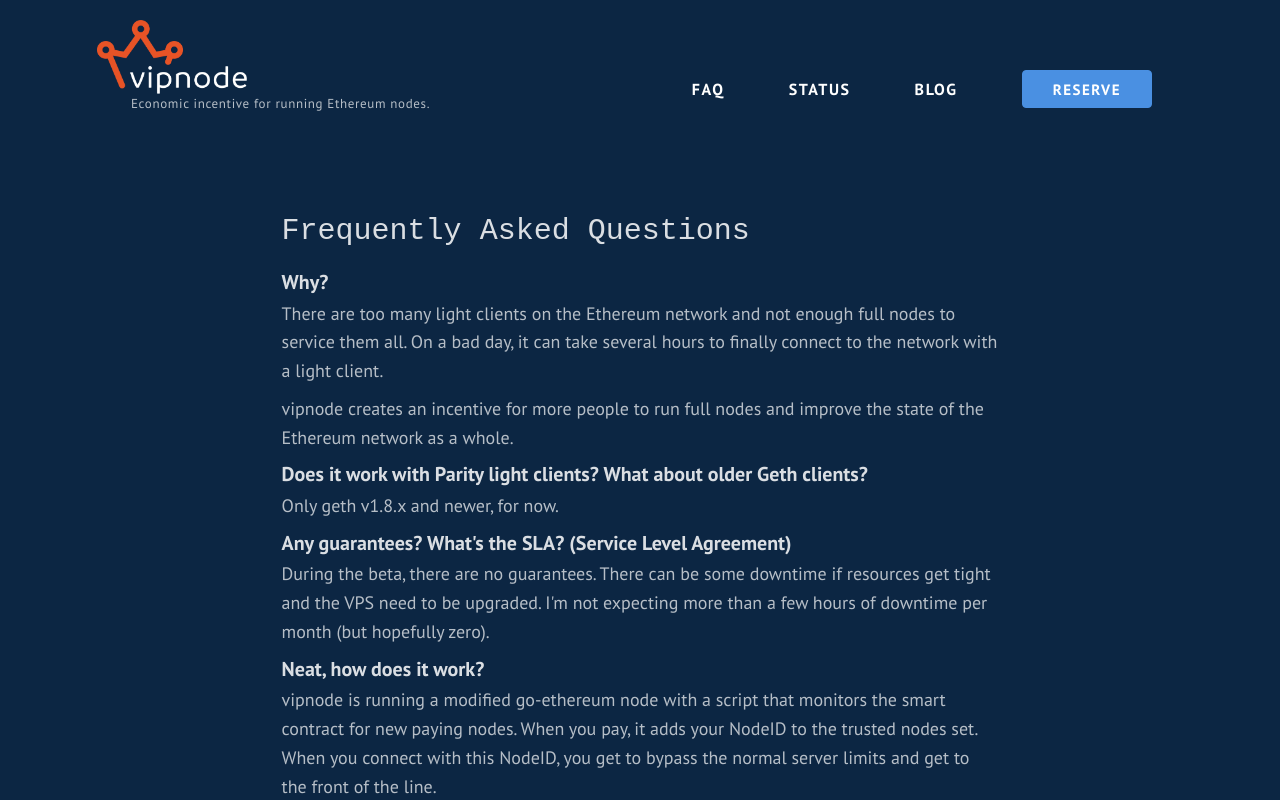
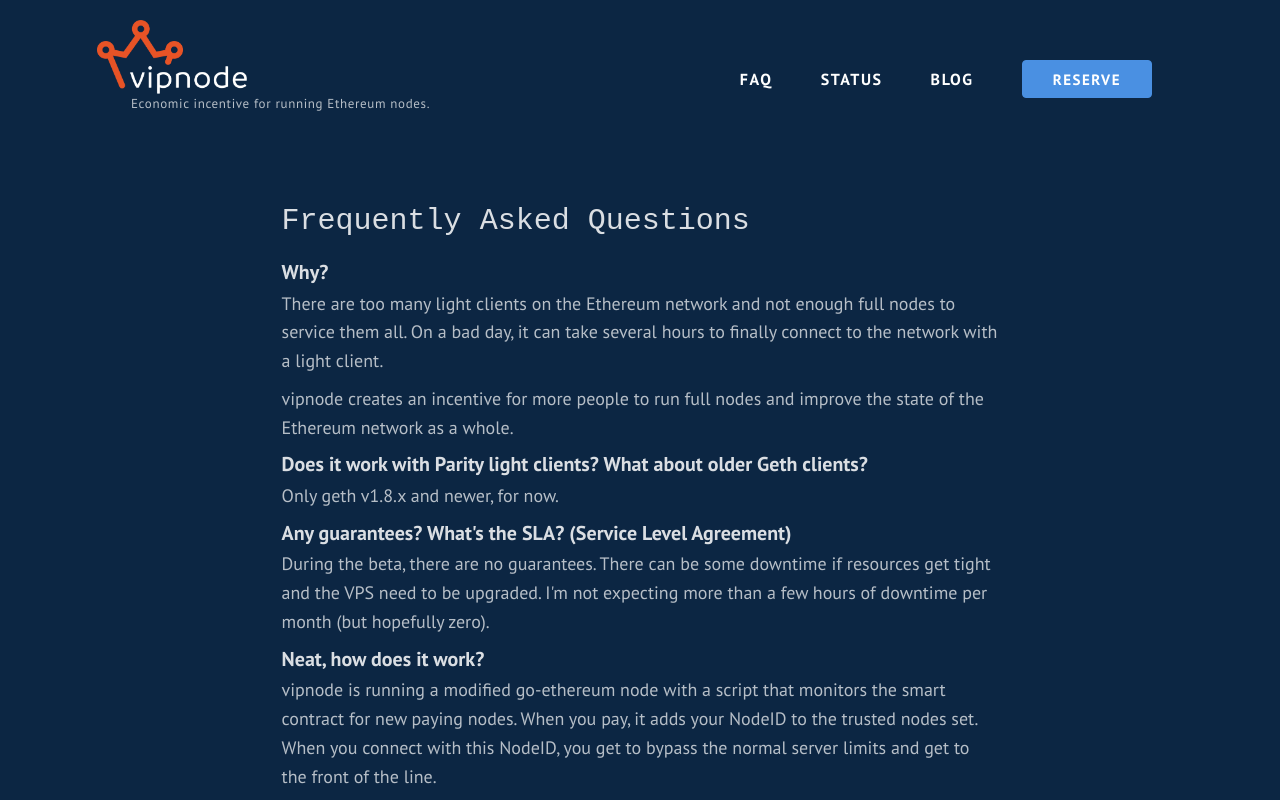
Before and after one commit to vipnode/vipnode.org, a Nuxt app: page /faq in a window 1280 px wide. Shown: the top 800 px of the page. Built offline with nearby package versions, Linux system fonts and the light colour scheme; a web font is replaced by a local one.

Commit message:
Tweaks for pretty

```diff
--- a/assets/scss/base.scss
+++ b/assets/scss/base.scss
@@ -290,11 +290,11 @@ ul.messages {
   ul {
     list-style: none;
     text-align: right;
-    margin-top: 2.5em;
+    margin-top: 2.0em;
     li {
       display: inline-block;
       font-weight: bold;
-      padding: 0 0 0 3em;
+      padding: 0 0 0 2em;
       margin-left: 1em;
       font-size: 1.6rem;
       a {
@@ -499,7 +499,7 @@ label.eth {
 }
 
 .contract {
-  margin: 2.5em 0 2.5em 2em;
+  margin: 2.5em 2em 2.5em 2em;
   font-size: 1.8rem;
   h2 {
     color: $ethereum-blue;
@@ -531,6 +531,10 @@ label.eth {
   display: inline-block;
   color: #0C2643;
   background-color: #fff;
+}
+
+.index-form .contract {
+  margin-right: 0;
 }
 
 @media (min-width: 1000px) and (max-width: 1650px  ) {
```
